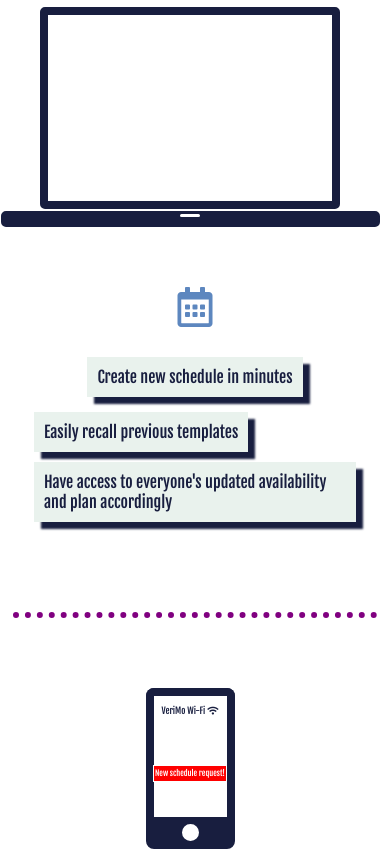
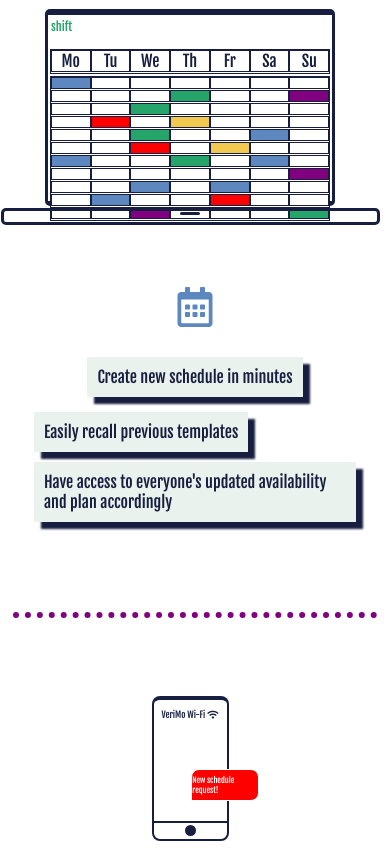
Before and after one commit to yh2n/shift-client, a React (Create React App) app: page / in a window 390 px wide. Shown: the part 860-1711 px from the top of the page. Built offline with nearby package versions, Linux system fonts and the light colour scheme; no server answers.

Commit message:
Redesign laptop and cellphone

```diff
--- a/src/components/LandingPage.css
+++ b/src/components/LandingPage.css
@@ -151,25 +151,85 @@
 }
 
 .laptop_screen {
-    border: 8px solid;
+    display: flex;
+    flex-direction: column;
+    align-items: center;
+    border: 3px solid;
+    border-top: 6px solid;
+    border-bottom: 5px solid;
     border-radius: 5px;
     width: 350px;
     height: 230px;
     margin-bottom: 2px;
 }
+.animation_nav {
+    width: 100%;
+    text-align: left;
+    height: 10%;
+    margin: 4px 0 0px 6px;
+    color: rgba(38, 165, 106, 65);
+    font-size: 12px;
+}
+
+.animation_schedule, .animation_schedule_grid  {
+    display: grid;
+    grid-template-columns: repeat(7, 1fr);
+    width: 98%;
+    border: solid;
+    text-align: center;
+    border: .5px solid;
+}
+
+.animation_schedule {
+    margin-top: 15px;
+    margin-bottom: 2px;
+}
+.animation_schedule_grid {
+    margin: .25px
+}
+
+.grid_item {
+    margin-bottom: 1px;
+    display: grid;
+    border: .5px solid;
+    background: white;
+    min-height: 10px;
+    height: auto;
+}
+
+.green_item {
+    background: rgba(38, 165, 106, 65);
+}
+
+.purple_item {
+    background: purple;
+}
+
+.yellow_item {
+    background:rgba(242, 201, 79, 95);
+}
+
+.blue_item {
+    background: rgba(93, 135, 191, 75);
+}
+
+.red_item {
+    background:red;
+}
 
 .laptop_keypboard {
     display: flex;
     justify-content: center;
-    border: solid;
+    border: solid 3px;
     border-radius: 5px;
     width: 460px;
     height: 4%;
-    background: #181E3F;
+    /* background: #181E3F; */
 }
 
 .laptop_keyboard_button {
-    background: white;
+    background: #181E3F;
+    margin-top: 1px;
     border-radius: 2px;
     width: 25px;
     height: 3px;
@@ -233,9 +293,9 @@
     display: flex;
     flex-direction: column;
     align-items: center;
-    border-top: 8px solid;
-    border-right: 8px solid;
-    border-left: 8px solid;
+    border-top: 4px solid;
+    border-right: 2px solid;
+    border-left: 2px solid;
     border-radius: 8px 8px 0 0;
     width: 90px;
     height: 150px;
@@ -245,18 +305,18 @@
     display: flex;
     justify-content: center;
     align-items: center;
-    border: 8px solid;
+    border: 2px solid;
     border-radius: 0 0 8px 8px;
     width: 90px;
     height: 20px;
-    background: #181E3F;
+    background: white;
 }
 
 .cell-phone_home_button {
-    width: 14px;
-    height: 14px;
-    border: solid white;
-    background: white;
+    width: 8px;
+    height: 8px;
+    border: solid #181E3F;
+    background: #181E3F;
     border-radius: 50%;
 }
 
@@ -276,10 +336,11 @@
 .request_alert {
     background: red;
     color: white;
-    /* margin-right: -240px; */
-}
-
-.alert_visible {
+    margin-right: -70px;
+    height: 25%;
+    width: 90%;
+    border-radius: 8px;
+    border-bottom-left-radius: 0;
 }
 
 .alert_hidden {
@@ -434,8 +495,8 @@
     }
 
     .cell-phone_home_button {
-        width: 11px;
-        height: 11px;
+        width: 6px;
+        height: 6px;
         border-radius: 50%;
     }
 }
@@ -497,8 +558,8 @@
     }
 
     .cell-phone_home_button {
-        width: 11px;
-        height: 11px;
+        width: 5px;
+        height: 5px;
         border-radius: 50%;
     }
 }
--- a/src/components/LandingPage.js
+++ b/src/components/LandingPage.js
@@ -59,7 +59,97 @@ export default class LandingPage extends Component {
                         <div className="animations_container">
                             <div className="laptop_container">
                                 <div className="laptop">
-                                    <div className="laptop_screen"></div>
+                                    <div className="laptop_screen">
+                                        <div className="animation_nav">shift</div>
+                                        <div className="animation_schedule">
+                                            <div className="grid_item">Mo</div>
+                                            <div className="grid_item">Tu</div>
+                                            <div className="grid_item">We</div>
+                                            <div className="grid_item">Th</div>
+                                            <div className="grid_item">Fr</div>
+                                            <div className="grid_item">Sa</div>
+                                            <div className="grid_item">Su</div>
+                                        </div>
+                                        <div className="animation_schedule_grid">
+                                            <div className="grid_item blue_item"></div>
+                                            <div className="grid_item"></div>
+                                            <div className="grid_item"></div>
+                                            <div className="grid_item item_2"></div>
+                                            <div className="grid_item"></div>
+                                            <div className="grid_item"></div>
+                                            <div className="grid_item"></div>
+                                            <div className="grid_item"></div>
+                                            <div className="grid_item"></div>
+                                            <div className="grid_item"></div>
+                                            <div className="grid_item green_item"></div>
+                                            <div className="grid_item"></div>
+                                            <div className="grid_item"></div>
+                                            <div className="grid_item purple_item"></div>
+                                            <div className="grid_item"></div>
+                                            <div className="grid_item"></div>
+                                            <div className="grid_item green_item"></div>
+                                            <div className="grid_item"></div>
+                                            <div className="grid_item"></div>
+                                            <div className="grid_item"></div>
+                                            <div className="grid_item"></div>
+                                            <div className="grid_item"></div>
+                                            <div className="grid_item red_item"></div>
+                                            <div className="grid_item"></div>
+                                            <div className="grid_item yellow_item"></div>
+                                            <div className="grid_item"></div>
+                                            <div className="grid_item purple"></div>
+                                            <div className="grid_item"></div>
+                                            <div className="grid_item"></div>
+                                            <div className="grid_item"></div>
+                                            <div className="grid_item green_item"></div>
+                                            <div className="grid_item"></div>
+                                            <div className="grid_item"></div>
+                                            <div className="grid_item blue_item"></div>
+                                            <div className="grid_item"></div>
+                                            <div className="grid_item"></div>
+                                            <div className="grid_item"></div>
+                                            <div className="grid_item red_item"></div>
+                                            <div className="grid_item"></div>
+                                            <div className="grid_item yellow_item"></div>
+                                            <div className="grid_item"></div>
+                                            <div className="grid_item"></div>
+                                            <div className="grid_item blue_item"></div>
+                                            <div className="grid_item"></div>
+                                            <div className="grid_item"></div>
+                                            <div className="grid_item  green_item"></div>
+                                            <div className="grid_item"></div>
+                                            <div className="grid_item blue_item"></div>
+                                            <div className="grid_item"></div>
+                                            <div className="grid_item"></div>
+                                            <div className="grid_item"></div>
+                                            <div className="grid_item"></div>
+                                            <div className="grid_item"></div>
+                                            <div className="grid_item"></div>
+                                            <div className="grid_item"></div>
+                                            <div className="grid_item purple_item"></div>
+                                            <div className="grid_item"></div>
+                                            <div className="grid_item"></div>
+                                            <div className="grid_item blue_item"></div>
+                                            <div className="grid_item"></div>
+                                            <div className="grid_item blue_item"></div>
+                                            <div className="grid_item"></div>
+                                            <div className="grid_item"></div>
+                                            <div className="grid_item"></div>
+                                            <div className="grid_item blue_item"></div>
+                                            <div className="grid_item"></div>
+                                            <div className="grid_item"></div>
+                                            <div className="grid_item red_item"></div>
+                                            <div className="grid_item"></div>
+                                            <div className="grid_item"></div>
+                                            <div className="grid_item"></div>
+                                            <div className="grid_item"></div>
+                                            <div className="grid_item purple_item"></div>
+                                            <div className="grid_item"></div>
+                                            <div className="grid_item"></div>
+                                            <div className="grid_item"></div>
+                                            <div className="grid_item green_item"></div>
+                                        </div>
+                                    </div>
                                     <div className="laptop_keypboard">
                                         <div className="laptop_keyboard_button"></div>
                                     </div>
```
